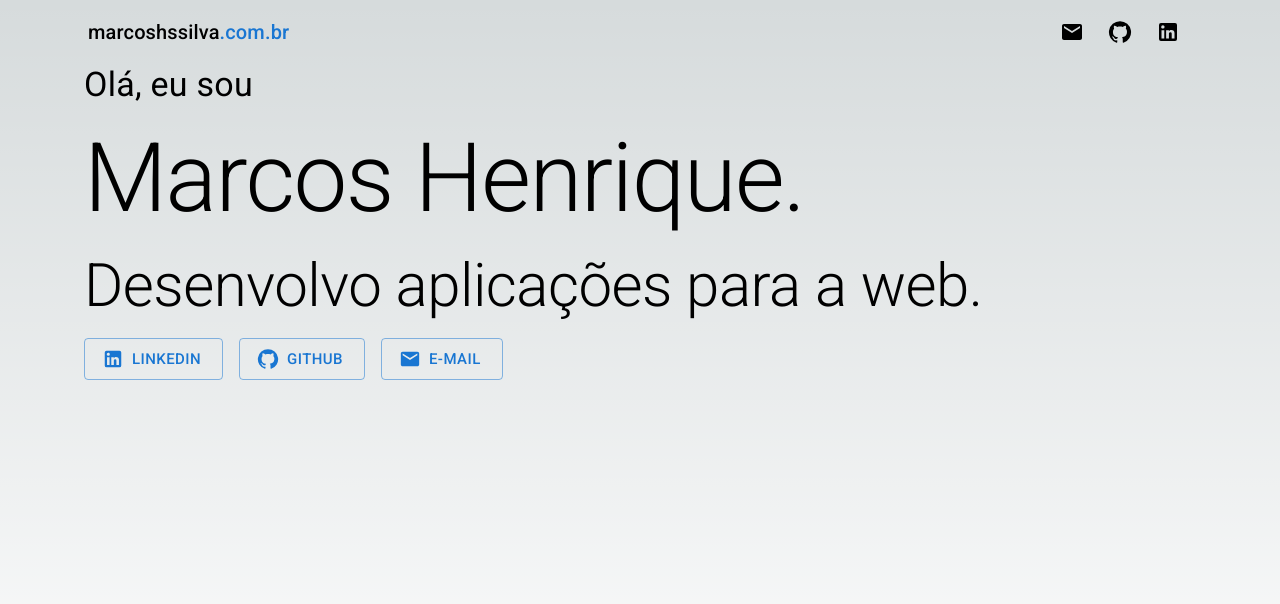
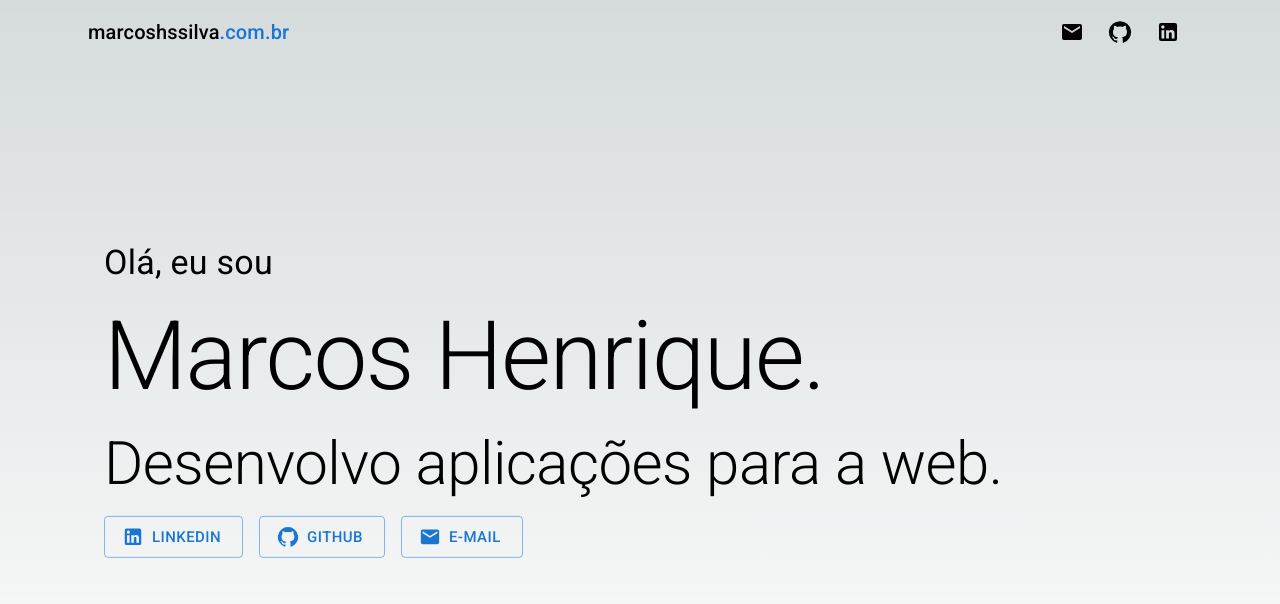
Before and after one commit to marcoshssilva/marcosilva.dev, a Next.js app: page / in a window 1280 px wide. Shown: the top 604 px of the page. Built offline with nearby package versions, Linux system fonts and the light colour scheme.

Commit message:
fix: align title on center

```diff
--- a/src/app/page.tsx
+++ b/src/app/page.tsx
@@ -17,8 +17,8 @@ export default function Home() {
   return (
     <>
       <MenuComponent />
-      <Container className="min-h-screen flex flex-col items-center justify-center" sx={{ paddingY: '64px' }}>
-        <Box className="px-5">
+      <Container className="min-h-screen" sx={{ paddingY: '64px', position: 'relative' }}>
+        <Box sx={{ position: 'absolute', top: '50%', right: '50%', transform: 'translateX(50%) translateY(-50%)', width: 'calc(100% - 128px)' }}>
 
             <Typography
               className="pb-4"
```
